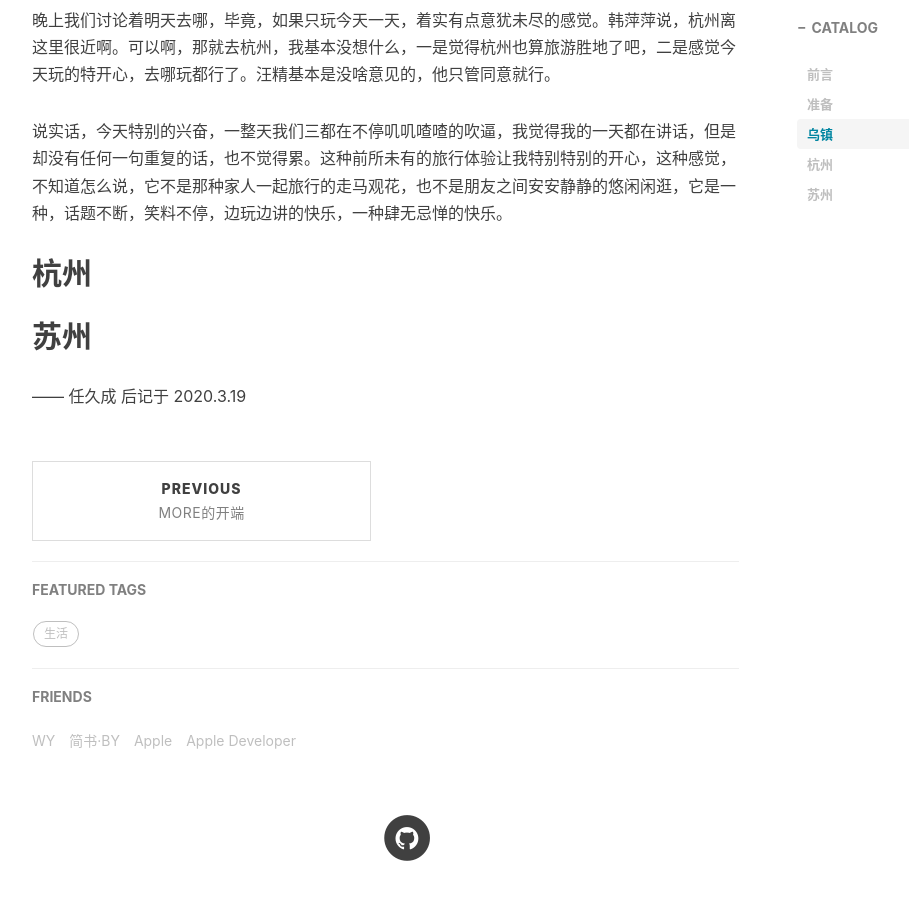
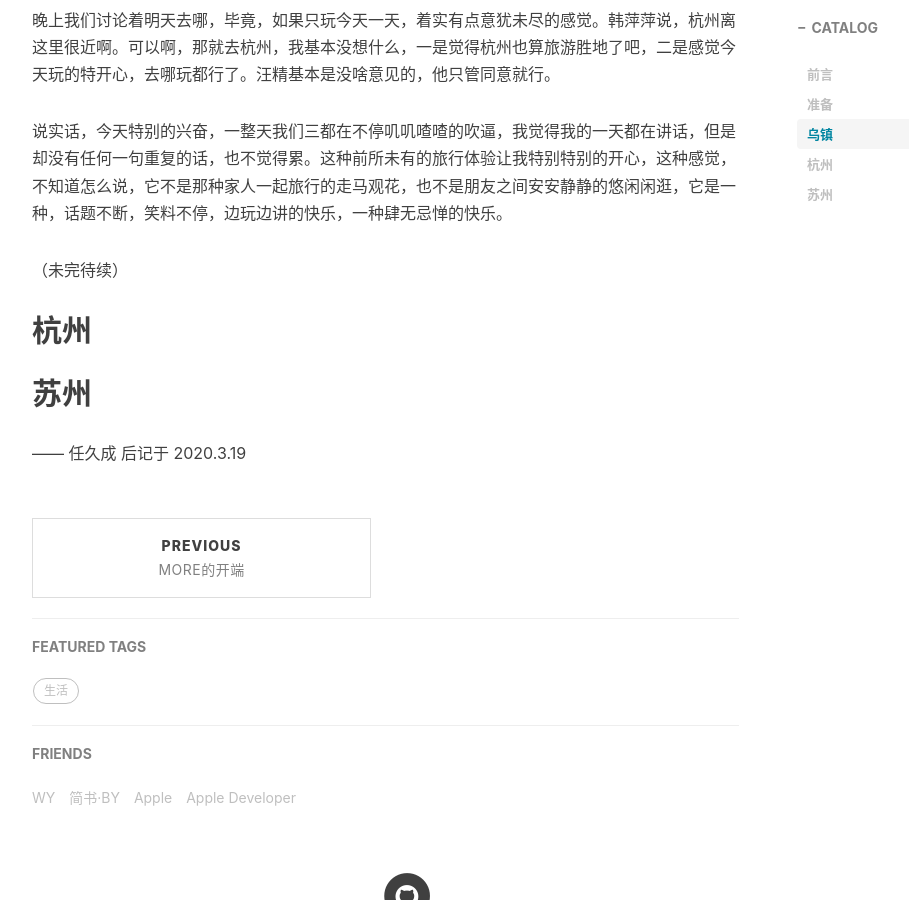
Before and after one commit to ren88122246/ren88122246.github.io, a Jekyll site: the page built from _posts/2020-03-26-记录一次最开心的旅行.md, in a window 1280 px wide and 900 px high, scrolled down 5985 px. Shown: the whole window, without its empty margins (233-1142 px from the left). Built offline with Jekyll 4.4.1, drawn with Linux system fonts in a browser that asks for light colours; nearby versions of some CDN libraries; comment, search, counter and statistics services are not loaded.

Commit message:
Update 2020-03-26-记录一次最开心的旅行.md

```diff
--- a/_posts/2020-03-26-记录一次最开心的旅行.md
+++ b/_posts/2020-03-26-记录一次最开心的旅行.md
@@ -81,7 +81,7 @@ QQ的联络音预告着十一即将的来临，我们激情的讨论着去哪里
 
 说实话，今天特别的兴奋，一整天我们三都在不停叽叽喳喳的吹逼，我觉得我的一天都在讲话，但是却没有任何一句重复的话，也不觉得累。这种前所未有的旅行体验让我特别特别的开心，这种感觉，不知道怎么说，它不是那种家人一起旅行的走马观花，也不是朋友之间安安静静的悠闲闲逛，它是一种，话题不断，笑料不停，边玩边讲的快乐，一种肆无忌惮的快乐。
 
-
+（未完待续）
 
 ## 杭州
 
```
